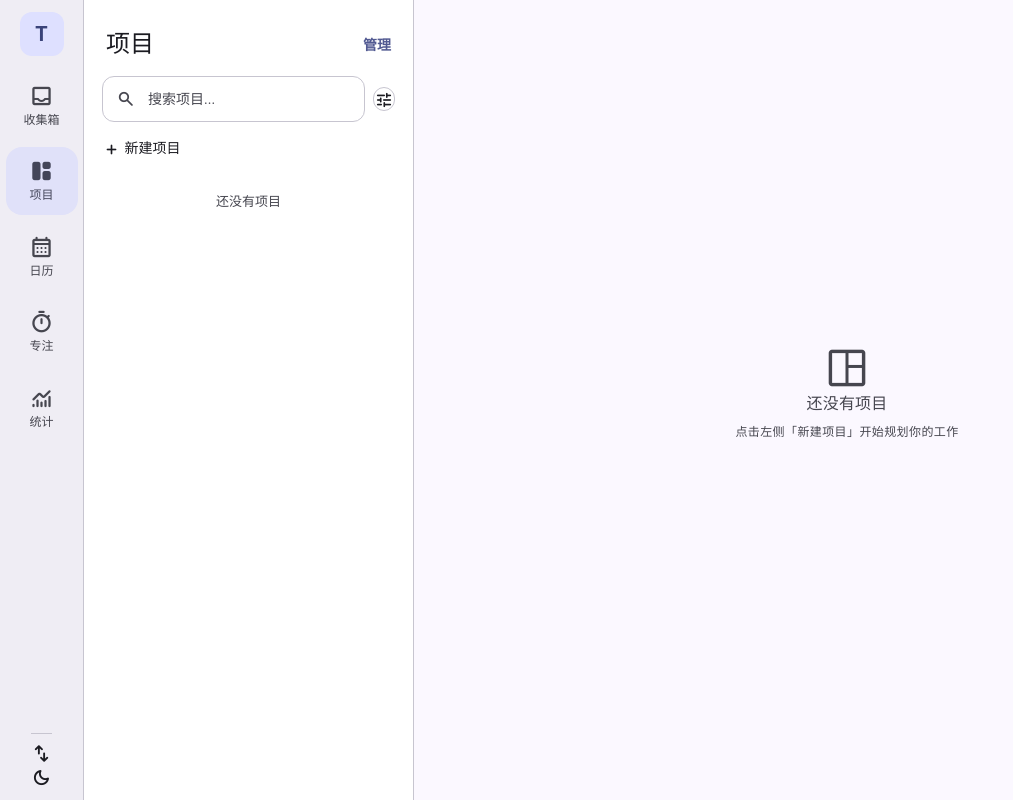
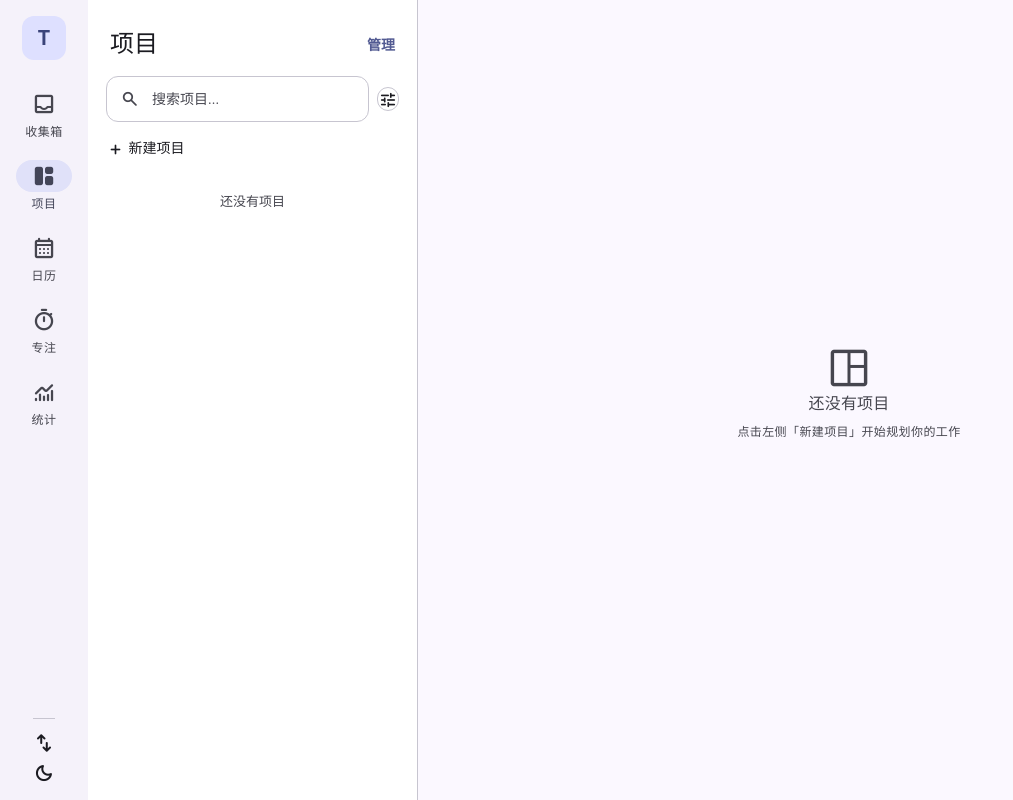
Before and after one commit to cyone123/TaskOrbit, a React (Vite) app: page / in a window 1280 px wide. Shown: the whole page, without its empty margins (0-1013 px from the left). Built offline with nearby package versions, Linux system fonts and the light colour scheme.

Commit message:
feat: modify shell and nav bar

```diff
--- a/src/components/Layout.tsx
+++ b/src/components/Layout.tsx
@@ -1,10 +1,10 @@
-import type { ReactNode } from "react";
-import { useState } from "react";
+import { useEffect, useRef, useState, type ReactNode } from "react";
 import type { ViewKey } from "@task-orbit/core";
+import { useWindowSizeClass } from "../hooks/useWindowSizeClass";
 import { useStore } from "../store/store";
 import { DataManagementDialog } from "./DataManagementDialog";
 import { Icon } from "./Icon";
-import { IconButton } from "./material";
+import { IconButton, Ripple } from "./material";
 
 const NAV: { key: ViewKey; label: string; icon: string }[] = [
   { key: "inbox", label: "收集箱", icon: "inbox" },
@@ -25,7 +25,8 @@ interface LayoutProps {
 export function Layout({ view, title, onNavigate, actions, children }: LayoutProps) {
   const { state, updateSettings } = useStore();
   const [dataDialogOpen, setDataDialogOpen] = useState(false);
-  const isProjectWorkspace = view === "projects";
+  const [scrolled, setScrolled] = useState(false);
+  const windowClass = useWindowSizeClass();
   const theme = state.settings.theme;
   const isDark =
     theme === "dark" ||
@@ -34,66 +35,84 @@ export function Layout({ view, title, onNavigate, actions, children }: LayoutPro
   const toggleTheme = () => {
     updateSettings({ theme: isDark ? "light" : "dark" });
   };
+  const isProjectWorkspace = view === "projects";
+
+  // The content region owns scrolling for every view. Listening in the capture
+  // phase also catches inner scrollers (e.g. the project detail pane).
+  const contentRef = useRef<HTMLDivElement>(null);
+  useEffect(() => {
+    const el = contentRef.current;
+    if (!el) return;
+    const onScrollCapture = (event: Event) => {
+      const target = event.target as HTMLElement | null;
+      setScrolled(!!target && target.scrollTop > 4);
+    };
+    el.addEventListener("scroll", onScrollCapture, true);
+    return () => el.removeEventListener("scroll", onScrollCapture, true);
+  }, []);
+
+  useEffect(() => {
+    setScrolled(false);
+  }, [view]);
 
   return (
-    <div className="app-shell">
-      <nav className="nav-rail">
+    <div className="app-shell" data-window={windowClass}>
+      <nav className="nav-rail" aria-label="主导航">
         <div className="nav-rail__brand">T</div>
-        {NAV.map((n) => (
-          <div
+        <div className="nav-rail__items">
+          {NAV.map((n) => {
+            const active = view === n.key;
+            return (
+              <button
                 key={n.key}
-            className={`nav-item ${view === n.key ? "active" : ""}`}
-          >
-            <IconButton
-              className="nav-item__control"
+                type="button"
+                className={`nav-item ${active ? "is-active" : ""}`}
                 aria-label={n.label}
-              toggle
-              selected={view === n.key}
+                aria-current={active ? "page" : undefined}
                 onClick={() => onNavigate(n.key)}
               >
-              <Icon name={n.icon} size={24} fill={view === n.key} />
-            </IconButton>
+                <span className="nav-item__indicator">
+                  <Icon name={n.icon} size={24} fill={active} />
+                </span>
                 <span className="nav-item__label">{n.label}</span>
+                <Ripple />
+              </button>
+            );
+          })}
         </div>
-        ))}
         <div className="nav-rail__spacer" />
-        {isProjectWorkspace && (
         <div className="nav-rail__utilities">
-            <IconButton onClick={() => setDataDialogOpen(true)} aria-label="数据管理" title="数据管理">
-              <Icon name="import_export" size={21} />
+          <IconButton
+            onClick={() => setDataDialogOpen(true)}
+            aria-label="数据管理"
+            title="数据管理"
+          >
+            <Icon name="import_export" size={22} />
           </IconButton>
           <IconButton
             onClick={toggleTheme}
             aria-label={isDark ? "切换到浅色模式" : "切换到深色模式"}
             title={isDark ? "切换到浅色模式" : "切换到深色模式"}
           >
-              <Icon name={isDark ? "light_mode" : "dark_mode"} size={21} />
+            <Icon name={isDark ? "light_mode" : "dark_mode"} size={22} />
           </IconButton>
         </div>
-        )}
       </nav>
 
       <div className="main-area">
         {!isProjectWorkspace && (
-          <header className="top-bar">
-            <span className="top-bar__title">{title}</span>
+          <header className={`top-bar ${scrolled ? "top-bar--scrolled" : ""}`}>
+            <h1 className="top-bar__title">{title}</h1>
             <div className="ml-auto" />
             {actions}
-            <IconButton
-              onClick={() => setDataDialogOpen(true)}
-              aria-label="数据管理"
-            >
-              <Icon name="import_export" />
-            </IconButton>
-            <IconButton
-              onClick={toggleTheme}
-              aria-label={isDark ? "切换到浅色模式" : "切换到深色模式"}
-            >
-              <Icon name={isDark ? "light_mode" : "dark_mode"} />
-            </IconButton>
           </header>
         )}
-        <div className={`content ${isProjectWorkspace ? "content--projects" : ""}`}>{children}</div>
+        <div
+          ref={contentRef}
+          className={`content ${isProjectWorkspace ? "content--projects" : ""}`}
+        >
+          {children}
+        </div>
       </div>
       <DataManagementDialog
         open={dataDialogOpen}
--- /dev/null
+++ b/src/hooks/useWindowSizeClass.ts
@@ -0,0 +1,33 @@
+import { useEffect, useState } from "react";
+
+export type WindowSizeClass = "compact" | "medium" | "expanded";
+
+/** MD3 window width classes: compact <600, medium 600–839, expanded >=840. */
+export function getWindowSizeClass(width: number): WindowSizeClass {
+  if (width < 600) return "compact";
+  if (width < 840) return "medium";
+  return "expanded";
+}
+
+export function useWindowSizeClass(): WindowSizeClass {
+  const [sizeClass, setSizeClass] = useState<WindowSizeClass>(() =>
+    getWindowSizeClass(window.innerWidth),
+  );
+
+  useEffect(() => {
+    let frame = 0;
+    const onResize = () => {
+      cancelAnimationFrame(frame);
+      frame = requestAnimationFrame(() => {
+        setSizeClass(getWindowSizeClass(window.innerWidth));
+      });
+    };
+    window.addEventListener("resize", onResize);
+    return () => {
+      cancelAnimationFrame(frame);
+      window.removeEventListener("resize", onResize);
+    };
+  }, []);
+
+  return sizeClass;
+}
--- a/src/theme/theme.css
+++ b/src/theme/theme.css
@@ -233,6 +233,21 @@
   --sys-space-10: 64px;
 
   /* ------------------------------------------------------------------
+     Layout — shell, rail and unified page/pane rules
+     ------------------------------------------------------------------ */
+  --rail-width-expanded: 88px;
+  --rail-width-medium: 80px;
+  --rail-width-compact: 72px;
+  --rail-indicator-width: 56px;
+  --rail-indicator-height: 32px;
+  --layout-gutter: var(--sys-space-6);
+  --layout-page-max-wide: 1180px;
+  --layout-page-max-medium: 900px;
+  --layout-page-max-narrow: 760px;
+  --layout-pane-sidebar-min: 280px;
+  --layout-pane-sidebar-max: 330px;
+
+  /* ------------------------------------------------------------------
      Shape
      ------------------------------------------------------------------ */
   --shape-xs: 4px;
@@ -502,6 +517,33 @@ h4 {
   height: 100vh;
   width: 100vw;
   background: var(--md-surface);
+
+  /* Adaptive shell defaults (expanded window class) */
+  --rail-width: var(--rail-width-expanded);
+}
+
+/* Window size classes — compact / medium / expanded */
+.app-shell[data-window="medium"] {
+  --rail-width: var(--rail-width-medium);
+  --layout-gutter: var(--sys-space-5);
+}
+
+.app-shell[data-window="compact"] {
+  --rail-width: var(--rail-width-compact);
+  --layout-gutter: var(--sys-space-4);
+}
+
+/* Compact and medium windows use an icon-only rail. */
+.app-shell[data-window="compact"] .nav-item,
+.app-shell[data-window="medium"] .nav-item {
+  justify-content: center;
+  gap: 0;
+  padding-block: var(--sys-space-2);
+}
+
+.app-shell[data-window="compact"] .nav-item__label,
+.app-shell[data-window="medium"] .nav-item__label {
+  display: none;
 }
 
 .bootstrap-screen {
@@ -557,17 +599,29 @@ h4 {
 .top-bar {
   height: 64px;
   flex: 0 0 auto;
-  display: flex;
-  align-items: center;
-  gap: 12px;
-  padding: 0 20px;
+  z-index: 4;
+  display: flex;
+  align-items: center;
+  gap: var(--sys-space-3);
+  padding: 0 var(--layout-gutter);
+  background: var(--md-surface);
+  transition:
+    background-color var(--sys-motion-selection-duration) var(--sys-motion-easing-standard),
+    box-shadow var(--sys-motion-selection-duration) var(--sys-motion-easing-standard);
+}
+
+/* Scrolled: switch to a container tone plus subtle elevation instead of a
+   persistent hairline border. */
+.top-bar--scrolled {
   background: var(--md-surface-container);
-  border-bottom: 1px solid var(--md-outline-variant);
+  box-shadow: var(--sys-elevation-level1);
 }
 
 .top-bar__title {
-  font-size: 20px;
+  margin: 0;
+  font-size: var(--sys-type-title-large-size);
   font-weight: 500;
+  line-height: var(--sys-type-title-large-line-height);
 }
 
 .content {
@@ -575,7 +629,7 @@ h4 {
   min-height: 0;
   overflow-y: auto;
   overflow-x: hidden;
-  padding: 24px;
+  padding: var(--layout-gutter);
   background: var(--md-surface);
   scroll-behavior: smooth;
 }
@@ -585,19 +639,20 @@ h4 {
 }
 
 /* ============================================================================
-   Navigation rail
+   Navigation rail — MD3 rail: the active indicator is a rounded pill that
+   wraps only the icon, the label sits below it and the whole destination is
+   one click target. Utilities stay pinned to the bottom on every view.
    ========================================================================== */
 
 .nav-rail {
-  width: 84px;
+  width: var(--rail-width);
   flex: 0 0 auto;
   display: flex;
   flex-direction: column;
   align-items: center;
-  gap: 8px;
-  padding: 12px 0;
-  background: var(--md-surface-container);
-  border-right: 1px solid var(--md-outline-variant);
+  gap: var(--sys-space-2);
+  padding: var(--sys-space-4) var(--sys-space-2);
+  background: var(--md-surface-container-low);
 }
 
 .nav-rail__brand {
@@ -606,73 +661,106 @@ h4 {
   border-radius: var(--shape-md);
   display: grid;
   place-items: center;
-  margin-bottom: 8px;
+  margin-bottom: var(--sys-space-4);
   background: var(--md-primary-container);
   color: var(--md-on-primary-container);
   font-weight: 600;
   font-size: 20px;
 }
 
+.nav-rail__items {
+  display: flex;
+  flex-direction: column;
+  align-items: center;
+  gap: var(--sys-space-1);
+}
+
+/* Whole destination as a single click target. */
 .nav-item {
-  width: 72px;
+  position: relative;
+  overflow: hidden;
   display: flex;
   flex-direction: column;
   align-items: center;
-  gap: 4px;
-  padding: 12px 0 10px;
-  border-radius: var(--shape-lg);
+  gap: var(--sys-space-1);
+  min-height: 48px;
+  width: 100%;
+  padding: var(--sys-space-1) 0 var(--sys-space-2);
+  border-radius: var(--shape-md);
   color: var(--md-on-surface-variant);
-  position: relative;
+  -webkit-tap-highlight-color: transparent;
   transition:
-    background var(--sys-motion-selection-duration) var(--sys-motion-selection-easing),
     color var(--sys-motion-selection-duration) var(--sys-motion-selection-easing),
-    transform var(--sys-motion-selection-duration) var(--sys-motion-selection-easing);
-}
-
-.nav-item svg {
-  width: 24px;
-  height: 24px;
+    background-color var(--sys-motion-hover-duration) var(--sys-motion-hover-easing);
+}
+
+/* Pill indicator wraps the icon only. */
+.nav-item__indicator {
+  display: grid;
+  place-items: center;
+  width: var(--rail-indicator-width);
+  height: var(--rail-indicator-height);
+  border-radius: var(--shape-full);
+  background: transparent;
+  transition: background-color var(--sys-motion-selection-duration)
+    var(--sys-motion-selection-easing);
 }
 
 .nav-item__label {
-  font-size: 12px;
-  font-weight: 500;
-}
-
-.nav-item:hover {
-  background: rgba(var(--md-on-surface-rgb), var(--sys-state-hover));
-}
-
-.nav-item.active {
-  color: var(--md-on-secondary-container);
-  background: var(--md-secondary-container);
-}
-
-.nav-item__control {
-  --md-icon-button-container-width: 48px;
-  --md-icon-button-container-height: 40px;
-  --md-icon-button-icon-size: 24px;
-  --md-icon-button-icon-color: var(--md-on-surface-variant);
-  color: inherit;
-}
-
-.nav-item.active .nav-item__control {
-  --md-icon-button-icon-color: var(--md-on-secondary-container);
-}
-
-.nav-item.active::before {
+  font-size: var(--sys-type-label-medium-size);
+  line-height: var(--sys-type-label-medium-line-height);
+  font-weight: var(--sys-type-label-medium-weight);
+  letter-spacing: var(--sys-type-label-medium-tracking);
+}
+
+/* Hover state layer across the whole destination (two signals with the
+   global focus ring; pressed feedback comes from md-ripple). */
+.nav-item::after {
   content: "";
   position: absolute;
-  left: -12px;
-  top: 8px;
-  bottom: 8px;
-  width: 3px;
-  border-radius: 3px;
-  background: var(--md-on-secondary-container);
+  inset: 0;
+  border-radius: inherit;
+  background: rgb(var(--md-on-surface-rgb) / var(--sys-state-hover));
+  opacity: 0;
+  pointer-events: none;
+  transition: opacity var(--sys-motion-hover-duration) var(--sys-motion-hover-easing);
+}
+
+.nav-item:hover::after {
+  opacity: 1;
+}
+
+.nav-item:active {
+  background: rgb(var(--md-on-surface-rgb) / var(--sys-state-pressed));
+}
+
+.nav-item.is-active {
+  color: var(--md-on-secondary-container);
+}
+
+.nav-item.is-active .nav-item__indicator {
+  background: var(--md-secondary-container);
 }
 
 .nav-rail__spacer {
   flex: 1;
+}
+
+.nav-rail__utilities {
+  display: flex;
+  flex-direction: column;
+  align-items: center;
+  gap: var(--sys-space-2);
+  padding-top: var(--sys-space-3);
+  margin-top: var(--sys-space-2);
+  border-top: 1px solid var(--md-outline-variant);
+}
+
+.nav-rail__utilities md-icon-button {
+  --md-icon-button-container-width: 48px;
+  --md-icon-button-container-height: 48px;
+  --md-icon-button-icon-size: 22px;
+  --md-icon-button-icon-color: var(--md-on-surface-variant);
 }
 
 /* ============================================================================
@@ -842,7 +930,7 @@ md-outlined-segmented-button-set.segmented-control md-outlined-segmented-button
 }
 
 .calendar-view {
-  width: min(100%, 1180px);
+  width: min(100%, var(--layout-page-max-wide));
   margin: 0 auto;
   padding-bottom: 96px;
 }
@@ -1591,15 +1679,15 @@ md-linear-progress.progress--success {
 
 /* Page shell — centered content column shared by top-level views */
 .page-shell {
-  width: min(100%, 1180px);
+  width: min(100%, var(--layout-page-max-wide));
   margin: 0 auto;
   padding-bottom: var(--sys-space-9);
 }
 .page-shell--medium {
-  width: min(100%, 900px);
+  width: min(100%, var(--layout-page-max-medium));
 }
 .page-shell--narrow {
-  width: min(100%, 760px);
+  width: min(100%, var(--layout-page-max-narrow));
 }
 
 .text-done {
@@ -1819,22 +1907,9 @@ md-linear-progress.progress--success {
   min-height: 0;
 }
 
-.nav-rail__utilities {
-  display: flex;
-  flex-direction: column;
-  gap: 2px;
-  padding-top: 8px;
-  border-top: 1px solid var(--md-outline-variant);
-}
-
-.nav-rail__utilities md-icon-button {
-  --md-icon-button-icon-size: 21px;
-  --md-icon-button-icon-color: var(--md-on-surface-variant);
-}
-
 .projects-workspace {
   display: grid;
-  grid-template-columns: minmax(290px, 330px) minmax(0, 1fr);
+  grid-template-columns: minmax(var(--layout-pane-sidebar-min), var(--layout-pane-sidebar-max)) minmax(0, 1fr);
   width: 100%;
   height: 100%;
   min-height: 0;
@@ -3446,7 +3521,7 @@ md-outlined-card.project-panel-card {
 /* Inbox ------------------------------------------------------------------- */
 
 .inbox-view {
-  width: min(100%, 1180px);
+  width: min(100%, var(--layout-page-max-wide));
   margin: 0 auto;
   padding-bottom: 72px;
 }
@@ -3516,9 +3591,9 @@ md-outlined-card.project-panel-card {
 
 .inbox-layout {
   display: grid;
-  grid-template-columns: minmax(260px, 330px) minmax(0, 1fr);
+  grid-template-columns: minmax(var(--layout-pane-sidebar-min), var(--layout-pane-sidebar-max)) minmax(0, 1fr);
   align-items: start;
-  gap: 20px;
+  gap: var(--sys-space-5);
 }
 
 md-outlined-card.inbox-capture-card,
```
Lines whose indentation alone changed are shown as unchanged.
